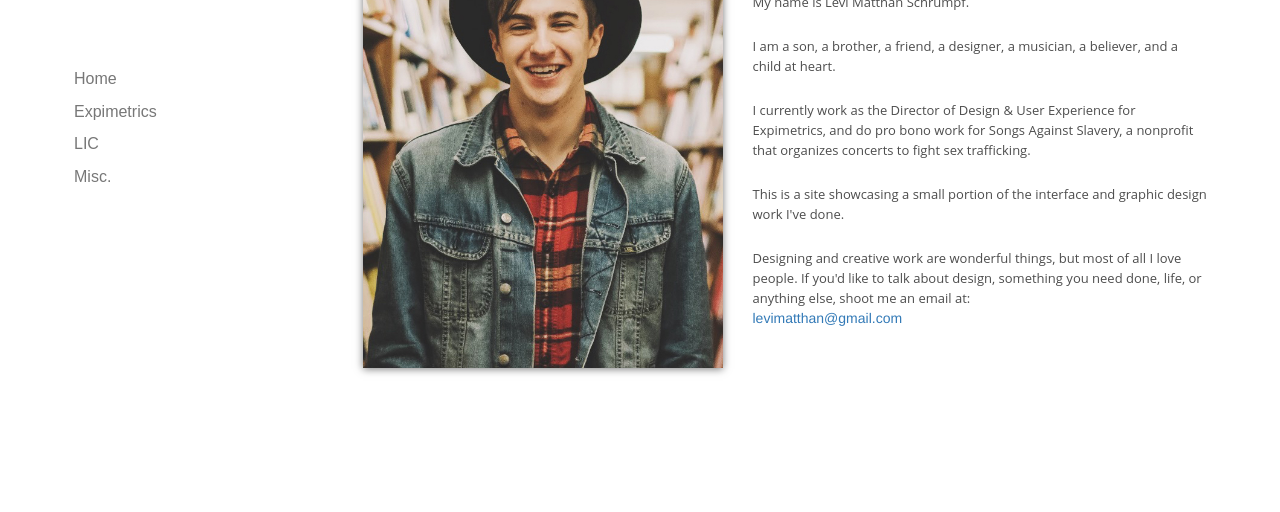
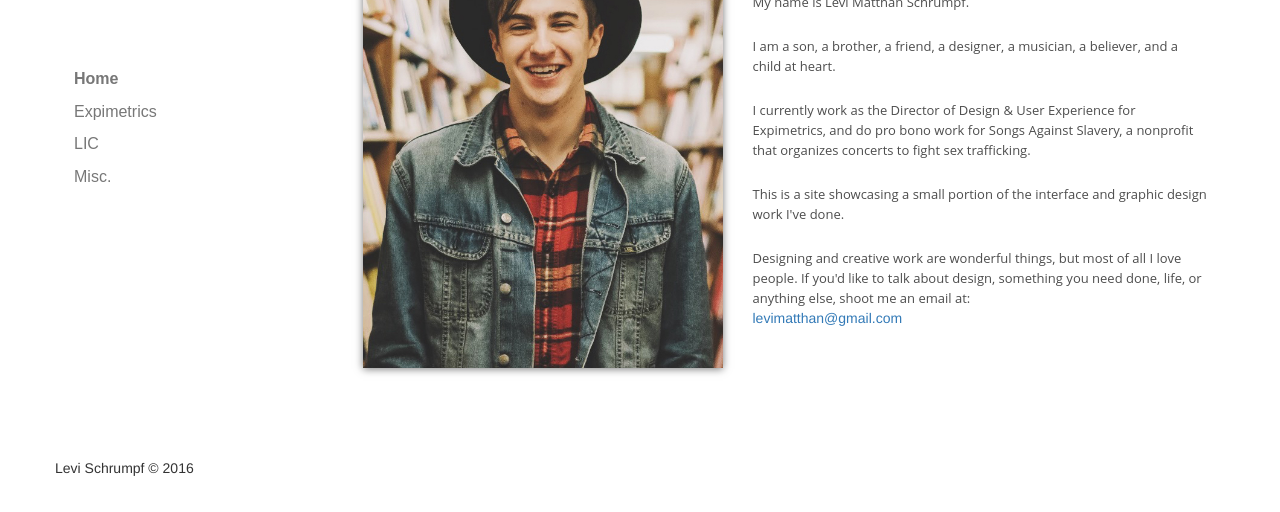
Before and after one commit to johnsylvain/levis-site, a website: page index.html in a window 1280 px wide. Shown: the part 228-740 px from the top of the page. Drawn offline with nearby package versions, Linux system fonts and the light colour scheme.

Commit message:
done for now

```diff
--- a/index.html
+++ b/index.html
@@ -13,7 +13,7 @@
 				<nav id="nav">
 					<img id="logo" src="img/portLogo.png" alt="">
 					<ul>
-						<li><a href="home">Home</a></li>
+						<li><a href="home" class="active">Home</a></li>
 						<li><a href="expi">Expimetrics</a></li>
 						<li><a href="lic">LIC</a></li>
 						<li><a href="misc">Misc.</a></li>
@@ -22,6 +22,8 @@
 				</nav>
 			</div>
 			<div id="content"></div>
+
+			<footer>Levi Schrumpf &copy; 2016</footer>
 		</div>
 	</div>
 	<script src="https://ajax.googleapis.com/ajax/libs/jquery/1.12.4/jquery.min.js"></script>
--- a/src/scss/style.scss
+++ b/src/scss/style.scss
@@ -2,7 +2,7 @@ html{
 
 
 	#nav{
-		position: fixed;
+		// position: fixed;
 
 		ul{
 			margin: 80px 0px 0px 0px;
@@ -25,6 +25,9 @@ html{
 			text-decoration: none;
 			transition: 0.3s;
 			font-size: 16px;
+			&.active{
+				font-weight: bold;
+			}
 		}
 
 		a:link{
@@ -118,3 +121,9 @@ html{
 		//box-shadow: 3px 0px 3px #aaa;
 	}
 }
+
+@media (min-width: 991px) {
+	#nav{
+		position: fixed;
+	}
+}
```
Also changed, not shown: dist/css/style.css.
